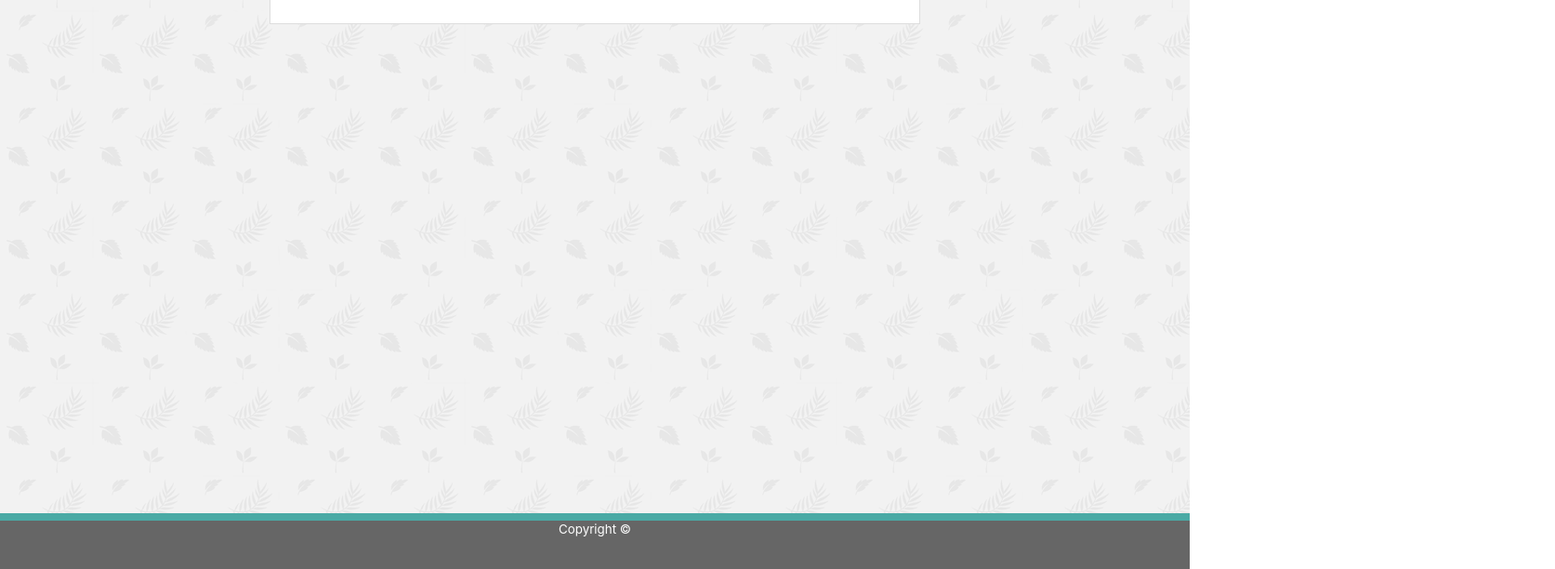
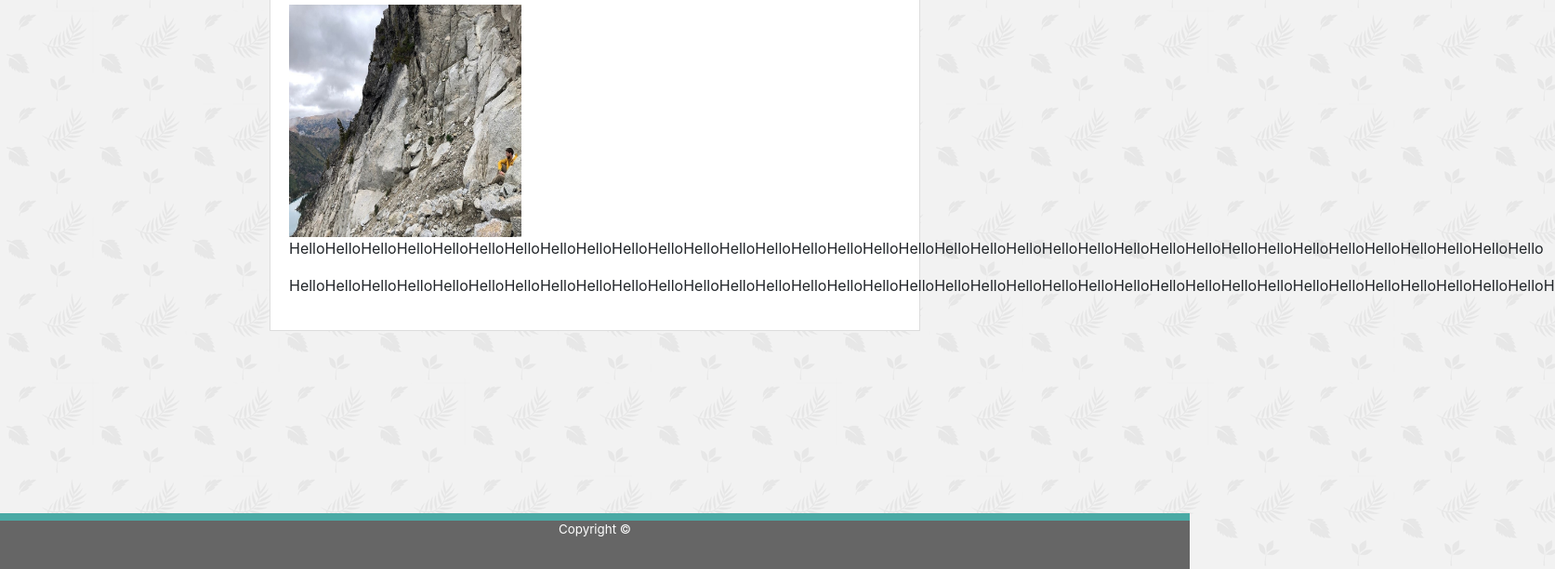
Before and after one commit to BobbyOldani/02-CSS-Bootstrap-Homework, a plain HTML site: page index.html in a window 1280 px wide. Shown: the part 188-800 px from the top of the page at 93% size, 1673 px wide, since content can reach past the window. Drawn offline with nearby package versions, Linux system fonts and the light colour scheme.

Commit message:
test to see if my pictures will load

```diff
--- a/Assets/CSS/style.css
+++ b/Assets/CSS/style.css
@@ -269,3 +269,10 @@ form { /*Form*/
 .ranierImg {
     background-image: url(../images/ranier.jpg);
 }
+
+.profilepic {
+    background-image: url(../Images/profilepic.jpg);
+    background-size: 250px 250px;
+    height: 250px;
+    width: 250px;
+}
--- a/index.html
+++ b/index.html
@@ -27,6 +27,25 @@
     </nav>
     <div class="container-main">
     <h1>Index</h1>
+        <div class="row">
+            <div class="col">
+                <div class= "profilepic">
+                </div>
+            </div>
+            <div class="col">
+                <div class="textright">
+                    <p> HelloHelloHelloHelloHelloHelloHelloHelloHelloHelloHelloHelloHelloHelloHelloHelloHelloHelloHelloHelloHelloHelloHelloHelloHelloHelloHelloHelloHelloHelloHelloHelloHelloHelloHello</p>
+                </div>
+            </div>
+        </div>
+        <div class="row">
+            <div class="col">
+                <div class="textleft">
+                    <p>HelloHelloHelloHelloHelloHelloHelloHelloHelloHelloHelloHelloHelloHelloHelloHelloHelloHelloHelloHelloHelloHelloHelloHelloHelloHelloHelloHelloHelloHelloHelloHelloHelloHelloHelloH</p>
+                </div>
+            </div>
+        </div>
+
     </div>
     <div class="bumper">
     </div>
```
